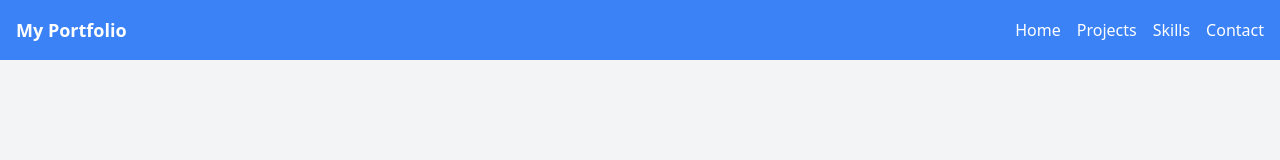
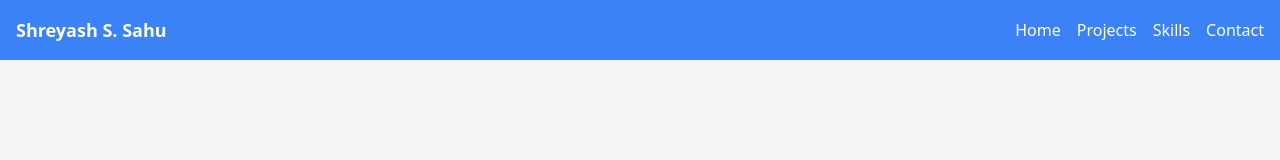
Before and after one commit to 1-Shreyash/Portfolio, a Next.js app: page / in a window 1280 px wide. Shown: the top 160 px of the page. Built offline with nearby package versions, Linux system fonts and the light colour scheme.

Commit message:
Navbar changes

```diff
--- a/src/components/Navbar.jsx
+++ b/src/components/Navbar.jsx
@@ -3,6 +3,7 @@
 import React, { useState } from "react";
 import { FaBars } from "react-icons/fa";
 import { IoClose } from "react-icons/io5";
+import { NavLink } from "react-router-dom";
 
 const Navbar = () => {
   const [isOpen, setIsOpen] = useState(false);
@@ -22,7 +23,7 @@ const Navbar = () => {
   return (
     <nav className="w-full bg-blue-500 p-4 fixed top-0 z-50">
       <div className="flex justify-between items-center">
-        <div className="text-white text-lg font-bold">My Portfolio</div>
+        <div className="text-white text-lg font-bold">Shreyash S. Sahu</div>
         <div className="lg:hidden" onClick={toggleMenu}>
           {isOpen ? (
             <IoClose size={30} className="text-white" />
```
